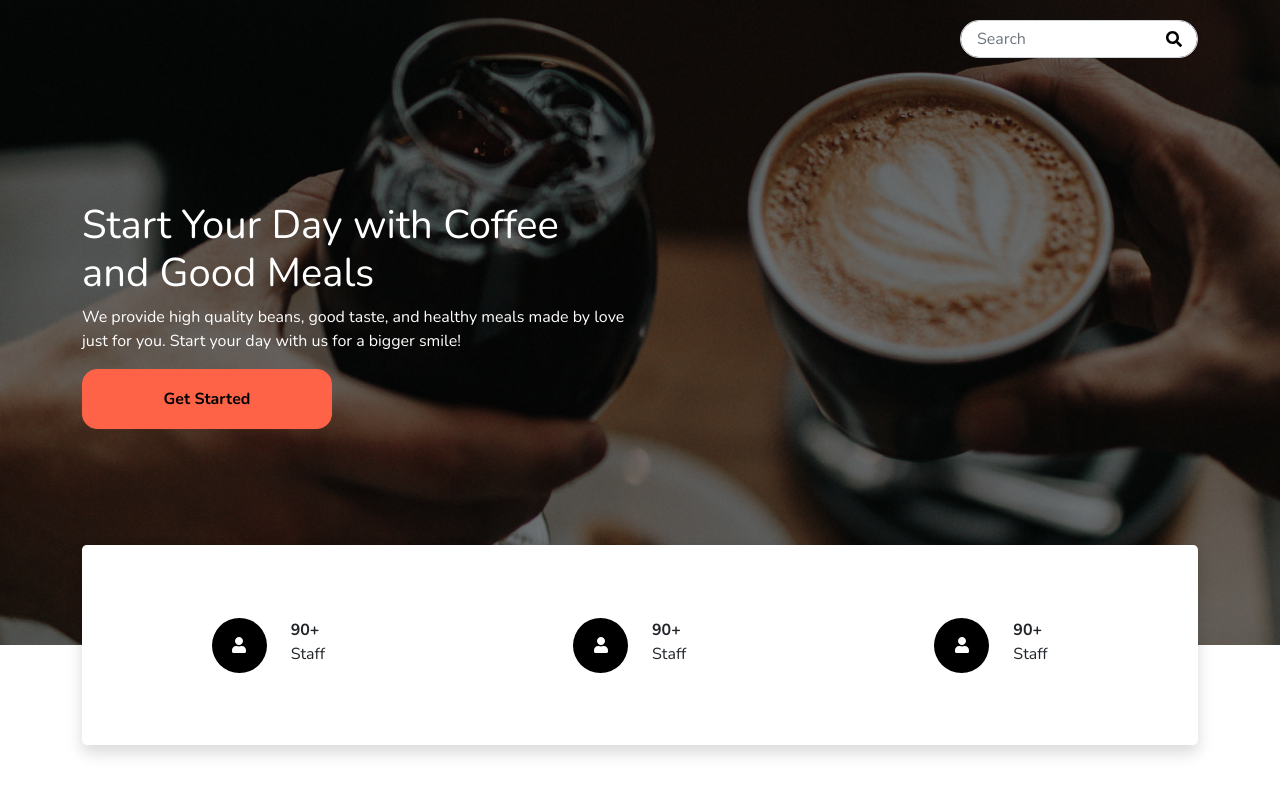
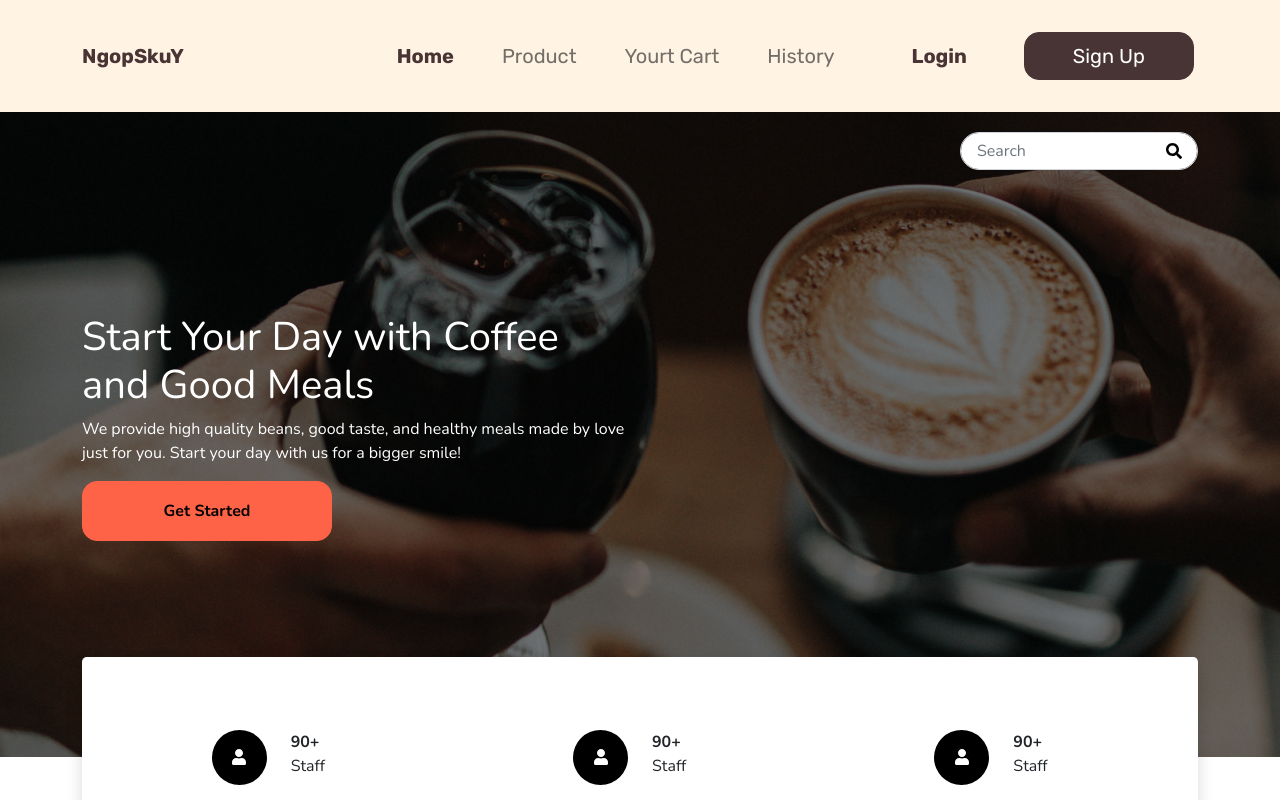
Before and after one commit to 7shiroi/ngopskuy-frontend, a React (Create React App) app: page / in a window 1280 px wide. Shown: the top 800 px of the page. Built offline with nearby package versions, Linux system fonts and the light colour scheme; what redux-promise-middleware would draw is missing.

Commit message:
Update : Navbar

```diff
--- a/package.json
+++ b/package.json
@@ -56,7 +56,6 @@
   "devDependencies": {
     "@typescript-eslint/eslint-plugin": "^5.14.0",
     "@typescript-eslint/parser": "^5.14.0",
-    "eslint": "^8.10.0",
     "eslint-plugin-react": "^7.29.3"
   }
 }
--- a/src/components/NavbarHome.js
+++ b/src/components/NavbarHome.js
@@ -3,8 +3,16 @@
 import React from 'react'
 import { Link } from 'react-router-dom'
 import Button from './Button'
+import { useNavigate } from 'react-router-dom'
 
 export const NavbarHome = () => {
+	const navigate = useNavigate()
+	const goLogin = () => {
+		navigate(`/login`)
+	}
+	const goSignUp = () => {
+		navigate(`/signup`)
+	}
 	return (
 		<nav className="navbar navbar-expand-lg navbar-light bg-pallet-4">
 			<div className="container py-4">
@@ -18,21 +26,21 @@ export const NavbarHome = () => {
 							<Link className='nav-link rb fw-bold text-pallet-1 fs-5' aria-currrent='page' to='/'>Home</Link>
 						</li>
 						<li className="nav-item mx-3">
-							<Link className='nav-link rb fs-5' aria-currrent='page' to='/'>Product</Link>
+							<Link className='nav-link rb fs-5' aria-currrent='page' to='/product'>Product</Link>
 						</li>
 						<li className="nav-item mx-3">
-							<Link className='nav-link rb fs-5' aria-currrent='page' to='/'>Yourt Cart</Link>
+							<Link className='nav-link rb fs-5' aria-currrent='page' to='/cart'>Yourt Cart</Link>
 						</li>
 						<li className="nav-item mx-3">
-							<Link className='nav-link rb fs-5' aria-currrent='page' to='/'>History</Link>
+							<Link className='nav-link rb fs-5' aria-currrent='page' to='/history'>History</Link>
 						</li>
 					</ul>
 					<div className="d-flex">
 						<div className=' d-flex align-items-center'>
-							<Button block variant='pallet-4 px-5 py-2 fs-5 rb text-pallet-1 fw-bold' padding='mx-1' >Login</Button>
+							<Button onClick={goLogin} block variant='pallet-4 px-5 py-2 fs-5 rb text-pallet-1 fw-bold' padding='mx-1' >Login</Button>
 						</div>
 						<div className=' d-flex align-items-center'>
-							<Button block variant='pallet-1 px-5 py-2 fs-5 rb' padding='mx-1' >Sign Up</Button>
+							<Button onClick={goSignUp} block variant='pallet-1 px-5 py-2 fs-5 rb' padding='mx-1' >Sign Up</Button>
 						</div>
 						{/* <div className='w-100'>
 							<Button block variant='pallet-1 px-5 py-2 '>Sign Up</Button>
--- a/src/pages/Homepage.js
+++ b/src/pages/Homepage.js
@@ -13,6 +13,8 @@ import netflix from '../assets/images/netflix.png'
 import spotify from '../assets/images/spotify.png'
 import { HiCheckCircle } from 'react-icons/hi'
 import Carousel from 'react-elastic-carousel'
+import NavbarHome from "../components/NavbarHome"
+import Footer from "../components/Footer"
 
 export const Homepage = () => {
 	const breakPoints = [
@@ -23,7 +25,7 @@ export const Homepage = () => {
 	]
 
 	return (
-		<>
+		<><NavbarHome />
 			<header className='home-head'>
 				<div className='overlay'>
 					<Container>
@@ -159,7 +161,7 @@ export const Homepage = () => {
 														</Col>
 														<Col sm={4}>
 															<Card.Text>
-                                                                Yessica Christy
+																Yessica Christy
 															</Card.Text>
 														</Col>
 														<Col sm={4}>
@@ -169,7 +171,7 @@ export const Homepage = () => {
 														</Col>
 													</Row>
 													<Card.Title>
-                                                        “Wow... I am very happy to spend my whole day here. the Wi-fi is good, and the coffee and meals tho. I like it here!! Very recommended!
+														“Wow... I am very happy to spend my whole day here. the Wi-fi is good, and the coffee and meals tho. I like it here!! Very recommended!
 													</Card.Title>
 												</Card.Body>
 												<Card.Footer className="text-muted">2 days ago</Card.Footer>
@@ -207,6 +209,7 @@ export const Homepage = () => {
 					</section>
 				</Container>
 			</main>
+			<Footer />
 		</>
 	)
 }
```
Also changed, not shown: .eslintrc.js (deleted), 1 other file (tests, documents, lock files or other folders).
